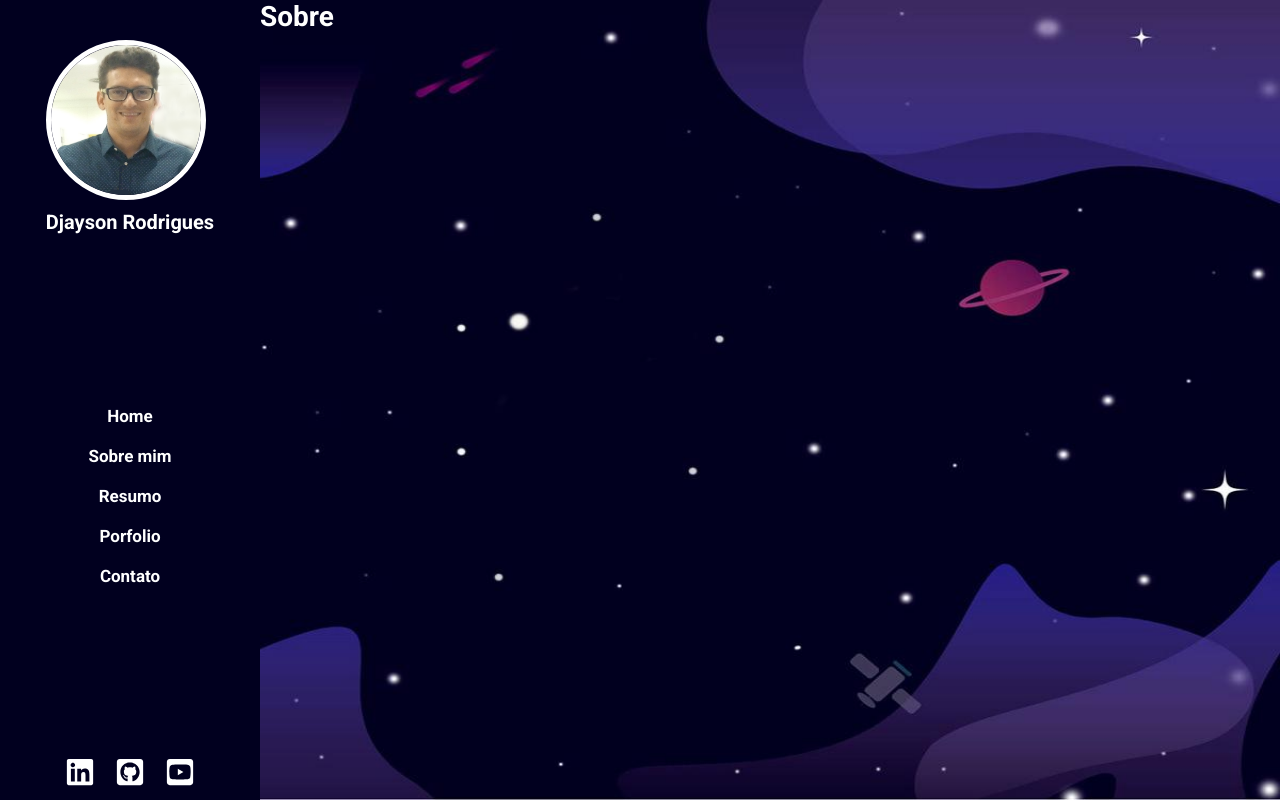
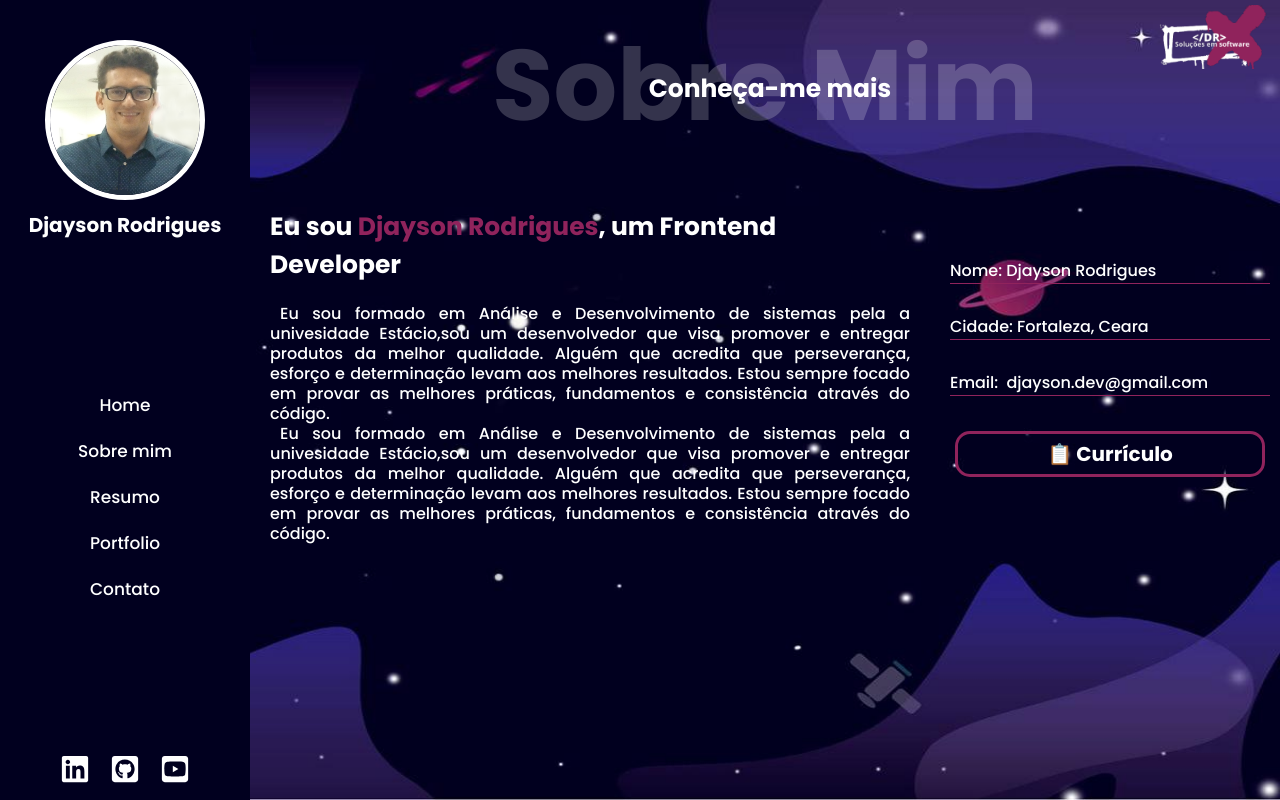
Before and after one commit to Djaysson/Portfolio, a React (Create React App) app: page /sobre in a window 1280 px wide. Built offline with nearby package versions, Linux system fonts and the light colour scheme; the HTML template or start-up script is replaced by a standard one.

Commit message:
Creating the project's about page and modifying some files

```diff
--- a/public/index.html
+++ b/public/index.html
@@ -6,8 +6,10 @@
   <link rel="icon" href="%PUBLIC_URL%/logo.svg" />
   <meta name="viewport" content="width=device-width, initial-scale=1" />
   <meta name="description" content="Web site created using create-react-app" />
-  <link href="https://fonts.googleapis.com/css2?family=Roboto:wght@400;700&display=swap" rel="stylesheet">
-
+  <link rel="preconnect" href="https://fonts.googleapis.com">
+  <link rel="preconnect" href="https://fonts.gstatic.com" crossorigin>
+  <link href="https://fonts.googleapis.com/css2?family=Poppins:wght@400;500;700&display=swap" rel="stylesheet">
+  <link rel="stylesheet" href="https://cdnjs.cloudflare.com/ajax/libs/animate.css/4.1.1/animate.min.css" />
   <title>
     Portfólio
   </title>
--- a/src/components/header/index.js
+++ b/src/components/header/index.js
@@ -16,7 +16,7 @@ function Header() {
                     <li><Links to="/">Home</Links></li>
                     <li><Links to="/sobre">Sobre mim</Links></li>
                     <li><Links to="/resumo">Resumo</Links></li>
-                    <li><Links to="/portfolio">Porfolio</Links></li>
+                    <li><Links to="/portfolio">Portfolio</Links></li>
                     <li><Links to="/contato">Contato</Links></li>
                 </ul>
             </Nav>
--- a/src/components/header/styles.js
+++ b/src/components/header/styles.js
@@ -2,7 +2,7 @@ import { Link } from 'react-router-dom';
 import styled from 'styled-components';
 
 export const Container = styled.header`
-    min-width: 260px;
+    min-width: 250px;
     height: 100vh;
     background-color: #01001F;
     display: flex;
@@ -13,6 +13,7 @@ export const Container = styled.header`
   div{
     display: flex;
     flex-direction: column;
+    align-items: center;
   img{
       width: 160px;
       height: 160px;
@@ -46,10 +47,11 @@ export const Nav = styled.nav`
 `;
 export const Links = styled(Link)`
    text-decoration:none;
+   font-weight: 500;
    color: #FFFFFF;
-   transition: opacity 0.2s;
+   transition:  color 0.2s;
     &:hover{
-    opacity: 0.4;
+    color: #90235C;
   }
 `;
 export const Footer = styled.footer`
@@ -60,6 +62,7 @@ export const Footer = styled.footer`
      transition: opacity 0.2s;
     &:hover{
     opacity: 0.4;
+
   }
    }
 `;
--- /dev/null
+++ b/src/components/headerLogo/index.js
@@ -0,0 +1,14 @@
+import React from 'react'
+import { Link } from 'react-router-dom';
+import ImgLogo from '../../assets/images/logo.png'
+import { Container } from './styles';
+
+export default function HeaderLogo() {
+    return (
+        <Container>
+            <Link to="/">
+                <img src={ImgLogo} alt="logo" />
+            </Link>
+        </Container>
+    )
+}
--- /dev/null
+++ b/src/components/headerLogo/styles.js
@@ -0,0 +1,11 @@
+import styled from 'styled-components';
+
+export const Container = styled.header`
+    display: flex;
+    flex-direction: column;
+    align-items: flex-end;
+    margin: 5px;
+    img{
+      max-width: 120px;
+  }
+`;
--- a/src/pages/home/index.js
+++ b/src/pages/home/index.js
@@ -1,17 +1,12 @@
 import React from 'react';
-import { Link } from 'react-router-dom';
+import HeaderLogo from '../../components/headerLogo/index';
 import Typical from "react-typical";
-import ImgLogo from '../../assets/images/logo.png';
 import { Container, Section, Button } from './styles';
 
 function Home() {
     return (
         <Container>
-            <header>
-                <Link to="/">
-                    <img src={ImgLogo} alt="logo" />
-                </Link>
-            </header>
+            <HeaderLogo />
             <Section>
                 <h1>Seja bem-vindo</h1>
                 <strong>
--- a/src/pages/home/styles.js
+++ b/src/pages/home/styles.js
@@ -6,15 +6,6 @@ export const Container = styled.div`
   height:100vh;
   display: flex;
   flex-direction: column;
-
-  header{
-      text-align: right;
-      margin: 10px;
-
-      img{
-          max-width: 120px;
-      }
-  }
 `;
 export const Section = styled.section`
 
@@ -26,15 +17,14 @@ export const Section = styled.section`
 
   h1{
   font-size: 30px;
-  font-weight: bold;
+  font-weight: 500;
   }
   strong{
   font-size: 50px;
-  font-weight: bold;
+  font-weight: 700;
   }
 `;
 export const Button = styled(Link)`
-  text-decoration: none;
   margin-top: 20px;
   strong{
      border: 3px solid #90235C;
--- a/src/pages/sobre/index.js
+++ b/src/pages/sobre/index.js
@@ -1,10 +1,45 @@
 import React from 'react';
+import HeaderTitle from '../../components/headerLogo/index';
 
-// import { Container } from './styles';
+import { Container, Title, Section, Aside, Button } from './styles';
 
 function Sobre() {
     return (
-        <h1>Sobre</h1>
+
+        <Container>
+            <HeaderTitle />
+            <Title>
+                <strong>Sobre Mim</strong>
+                <span>Conheça-me mais</span>
+            </Title>
+            <Section>
+                <div>
+                    <h1>Eu sou <strong>Djayson Rodrigues</strong>, um Frontend Developer</h1>
+                    <p> Eu sou formado em Análise e Desenvolvimento de sistemas pela a univesidade Estácio,sou um desenvolvedor que visa promover e entregar produtos da melhor qualidade. Alguém que acredita que perseverança, esforço e determinação levam aos melhores resultados. Estou sempre focado em provar as melhores práticas, fundamentos e consistência através do código.</p>
+                    <p> Eu sou formado em Análise e Desenvolvimento de sistemas pela a univesidade Estácio,sou um desenvolvedor que visa promover e entregar produtos da melhor qualidade. Alguém que acredita que perseverança, esforço e determinação levam aos melhores resultados. Estou sempre focado em provar as melhores práticas, fundamentos e consistência através do código.</p>
+                </div>
+                <Aside>
+                    <ul>
+                        <li>Nome:
+                            <span>Djayson Rodrigues</span>
+                        </li>
+                        <li>
+                            Cidade:
+                            <span>Fortaleza, Ceara</span>
+                        </li>
+                        <li>
+                            Email:
+                            <span><a href="mailto:djayson.dev@gmail.com"> djayson.dev@gmail.com</a></span>
+                        </li>
+                    </ul>
+
+                    <Button href="https://drive.google.com/file/d/1BlQascd2UED4FeVPEJk88prpn4N84QpR/view?usp=sharing" target="blank" rel="noopener noreferrer">
+                        <strong>📋 Currículo</strong>
+                    </Button>
+                </Aside>
+            </Section>
+        </Container>
+
     );
 }
 
--- /dev/null
+++ b/src/pages/sobre/styles.js
@@ -0,0 +1,104 @@
+import styled from 'styled-components';
+
+export const Container = styled.div`
+
+ width: 100vw;
+ height: 100vh;
+ display: flex;
+ flex-direction:column;
+`;
+export const Title = styled.header`
+  margin-top: -70px;
+  display: flex;
+  justify-content: center;
+strong{
+    position: absolute;
+    font-size: 100px;
+    font-weight: bold;
+    text-align: center;
+    opacity:0.2 ;
+
+}
+span{
+    position: relative;
+    text-align: center;
+    font-size: 25px;
+    font-weight: 700;
+    top: 60px;
+    bottom: 40px;
+    left: 5px;
+    right: 95px;
+}
+
+
+`;
+export const Section = styled.section`
+  display: flex;
+  flex-direction: row;
+  margin-top: 160px;
+  animation: fadeIn;
+  animation-duration: 2s;
+
+ div{
+    flex-direction: column;
+    width: 50vw;
+    margin-left: 20px;
+    h1{
+      margin-bottom: 20px;
+      font-size: 25px;
+      font-weight: 700;
+    }
+    p{
+      font-size:16px;
+      text-indent:10px;
+      line-height: 20px;
+      text-align: justify;
+      font-weight: 500;
+    }
+    strong{
+      color: #90235C;
+    }
+ }
+`;
+export const Aside = styled.aside`
+   margin-left: 40px;
+   margin-top: 50px;
+   width: 25vw;
+   ul{
+    list-style: none;
+    li{
+      font-size: 16px;
+      font-weight: 500;
+      margin-bottom: 30px;
+      border-bottom: 1px solid #90235C;
+    }
+    span{
+      padding-left: 4px;
+
+      a{
+        transition: color.2s;
+       &:hover{
+          color: #90235C;
+        }
+      }
+  } }
+`;
+export const Button = styled.a`
+display:  flex;
+align-items: center;
+justify-content: center;
+  strong{
+     width: 25vw;
+     text-align: center;
+     border: 3px solid #90235C;
+      border-radius: 15px;
+      color: #FFFFFF;
+      font-size: 20px;
+      padding: 5px;
+      margin: 5px;
+      transition: border 0.2s;
+    &:hover{
+      border: 5px solid #90235C;
+  }
+  }
+`;
--- a/src/styles/global.js
+++ b/src/styles/global.js
@@ -12,16 +12,15 @@ export default createGlobalStyle`
       box-sizing: border-box;
   }
   body{
-      background: #01001F url(${background}) no-repeat  ;
+      background: #01001F url(${background}) no-repeat ;
       background-size:100vw 100vh;
       -webkit-font-smoothing: antialiased;
   }
   body,input, button{
-      font: 14px Roboto,sans-serif;
+      font: 14px Poppins,sans-serif;
       color: #FFF;
   }
   #root {
-      width: 100vw;
       height: 100vh;
       display: flex;
       flex-direction: row;
@@ -30,6 +29,10 @@ export default createGlobalStyle`
   button{
       cursor: pointer;
   }
+  a{
+     text-decoration: none;
+     color: #FFF;
+  }
 
 
 `;
```
Also changed, not shown: package.json (line endings or trailing spaces), 1 other file (tests, documents, lock files or other folders).
